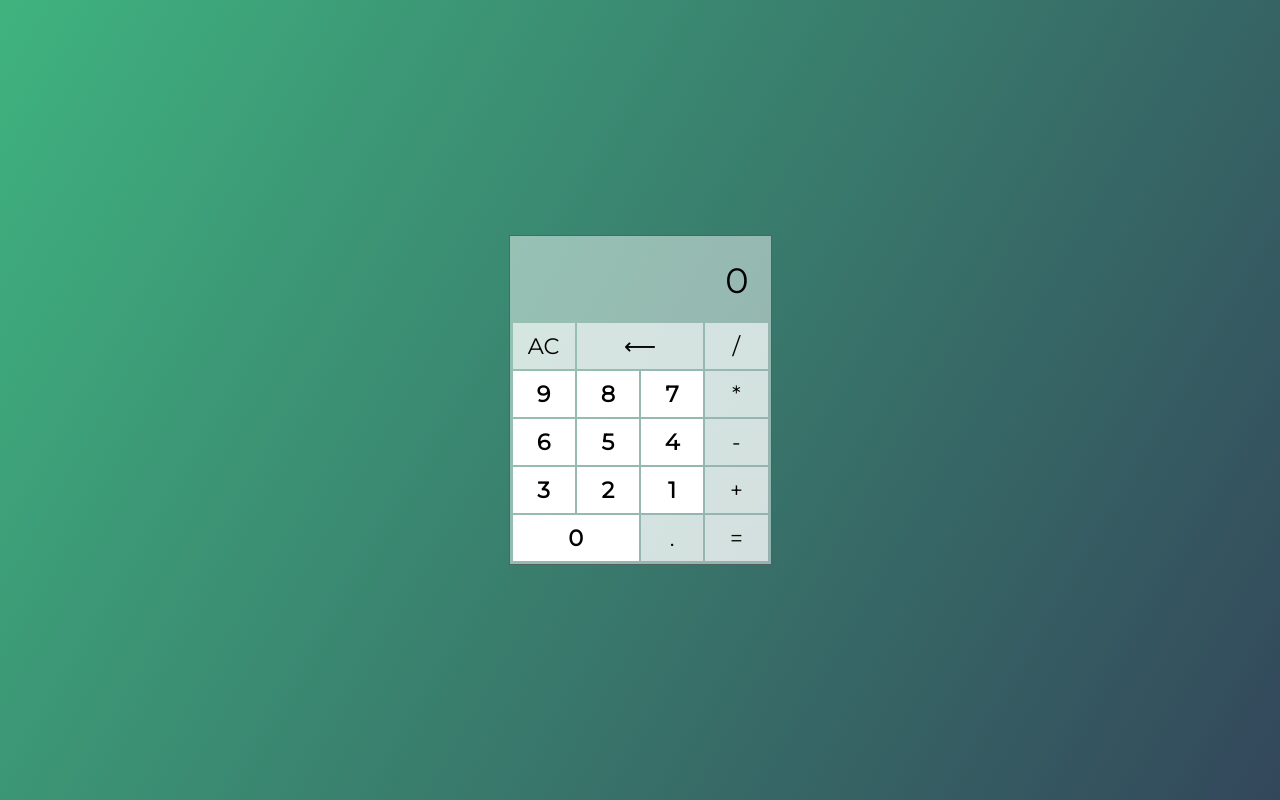
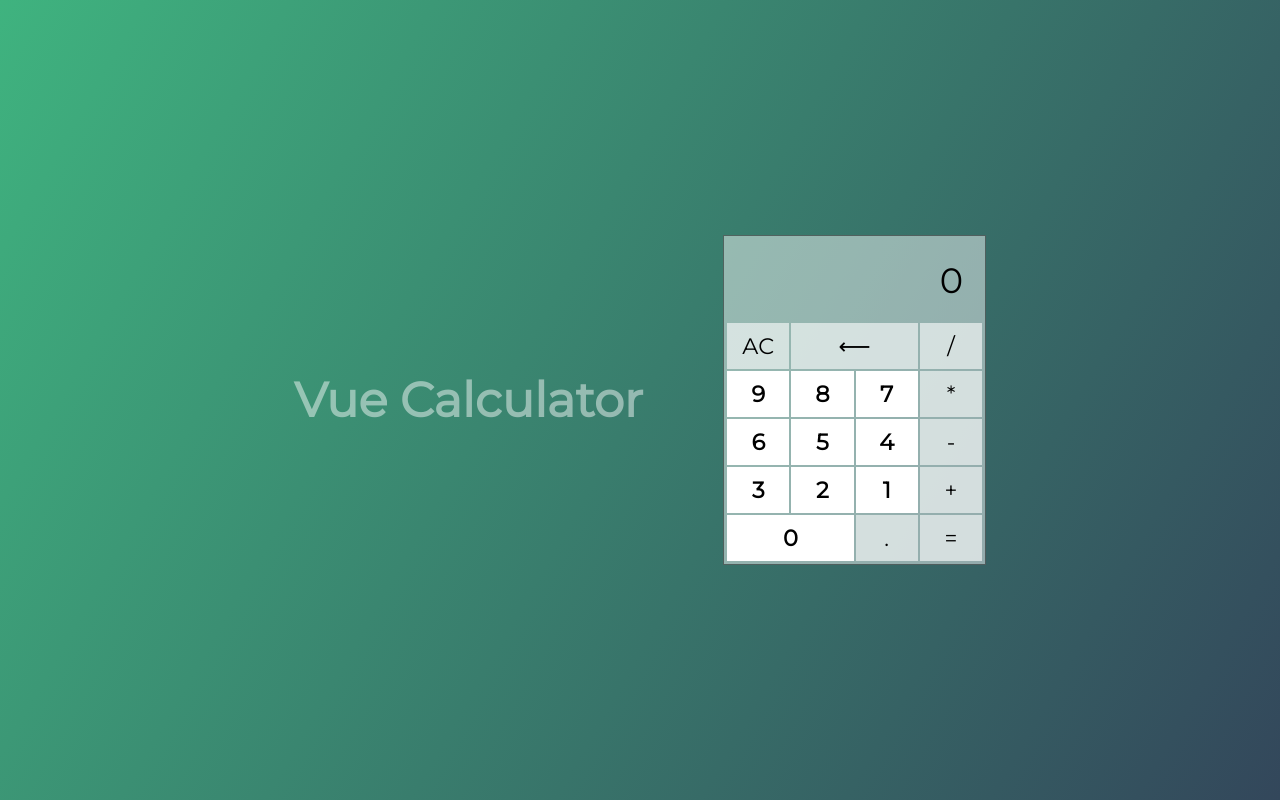
Before and after one commit to silvaadriel/vue-calculator, a Vue app: page / in a window 1280 px wide. Built offline with nearby package versions, Linux system fonts and the light colour scheme.

Commit message:
added h1 title

```diff
--- a/src/App.vue
+++ b/src/App.vue
@@ -1,5 +1,6 @@
 <template>
   <div id="app">
+    <h1>Vue Calculator</h1>
     <Calculator />
   </div>
 </template>
@@ -15,6 +16,11 @@ export default {
 </script>
 
 <style lang="sass" scoped>
+  h1
+    color: #fff7
+    font-size: 3em
+    margin-right: 80px
+
   #app
     display: flex
     justify-content: center
```
